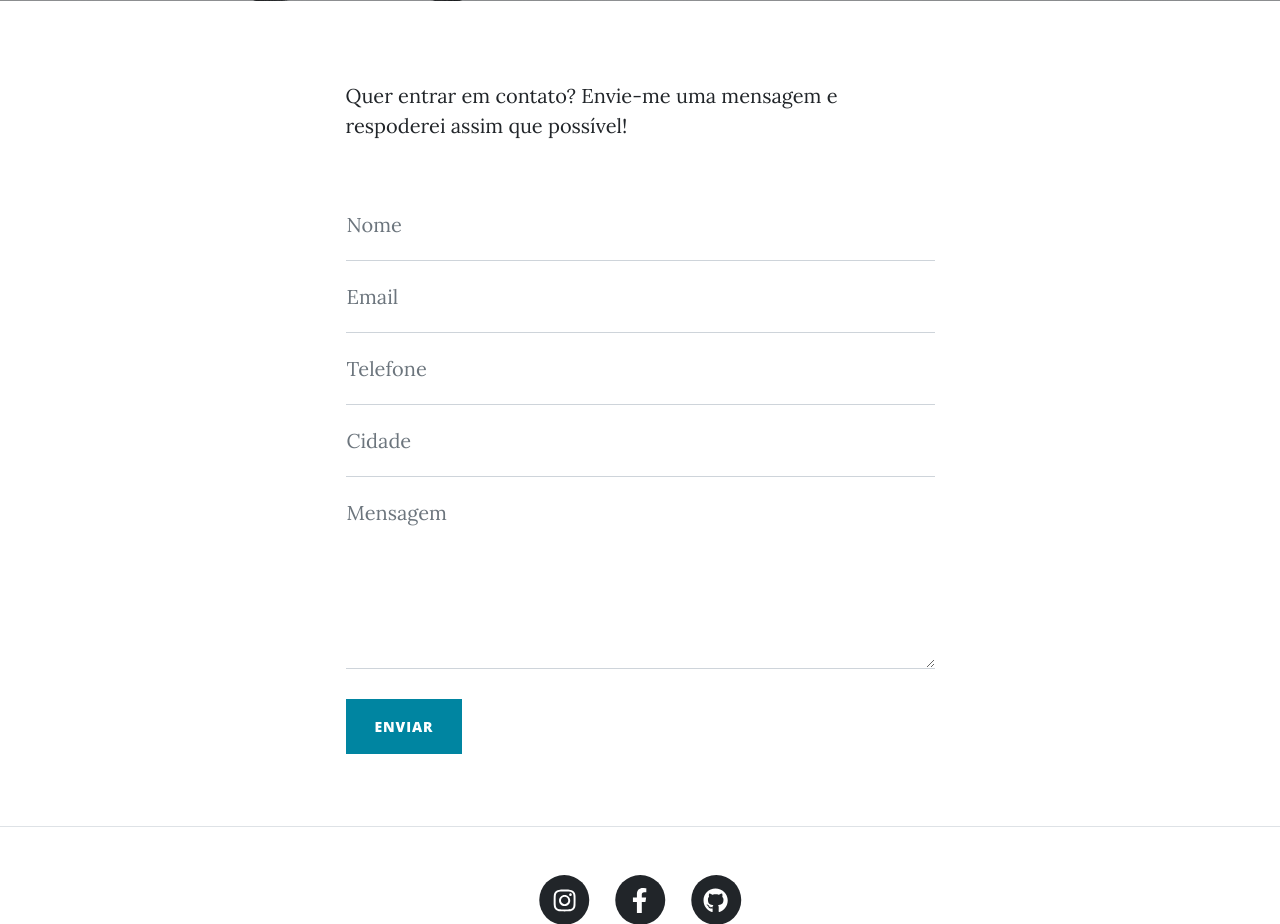
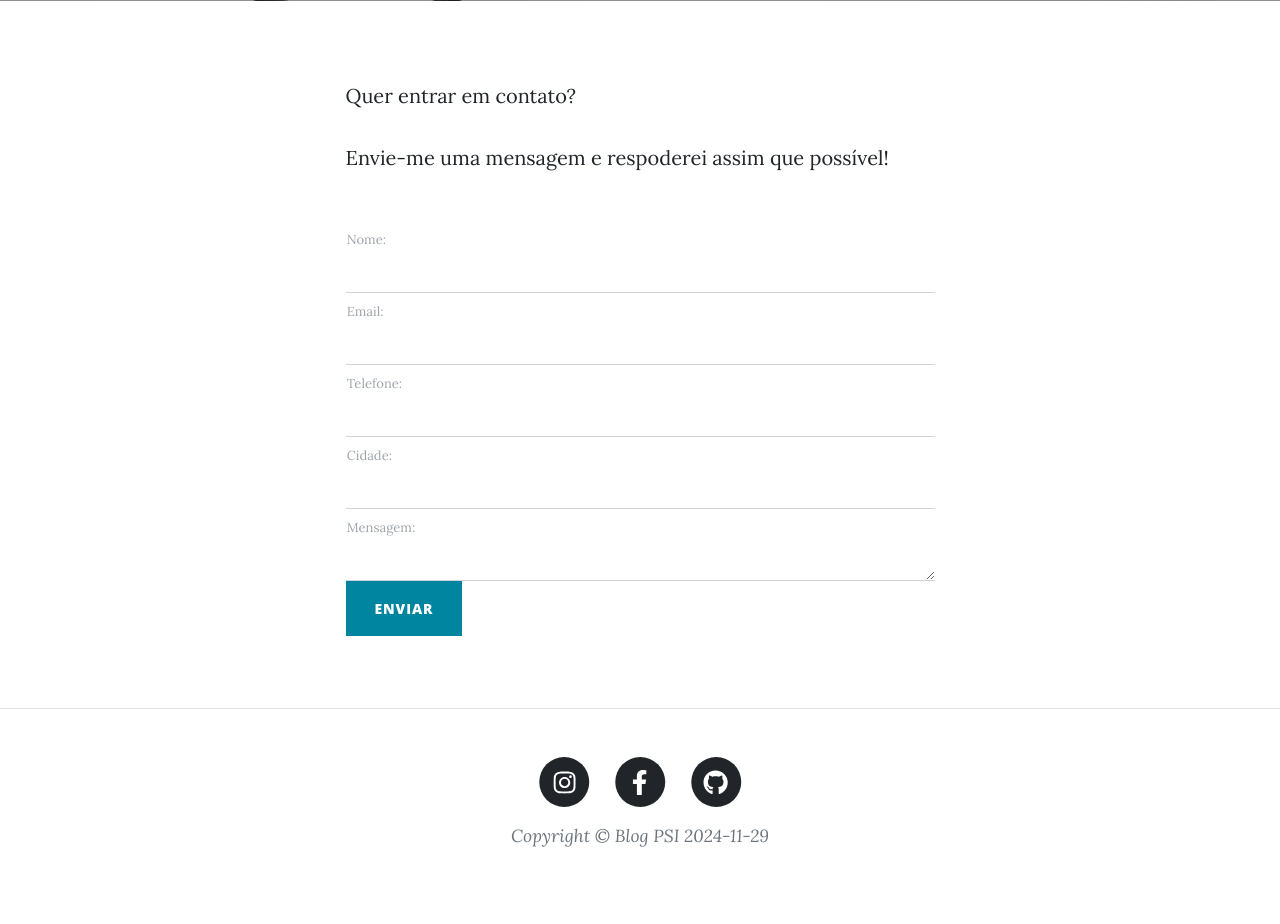
Before and after one commit to giullianabeatriz/BLOG-EXMPLO2, a Django app: page /contato/ in a window 1280 px wide. Shown: the part 531-1455 px from the top of the page. After the commit the page ends 1378 px from the top, so only its background shows below. Run offline with Django 5.2, Linux system fonts and the light colour scheme; data comes from the database, SQL or seed files in the repository; both versions use the stored data as it was after the commit; some libraries are stand-ins or nearby versions.

Commit message:
formulario django

```diff
--- /dev/null
+++ b/blog/forms.py
@@ -0,0 +1,24 @@
+from django import forms
+
+class MensagemForm(forms.Form):
+    nome = forms.CharField(
+        max_length=100,
+        label="Nome",
+        widget=forms.TextInput(attrs={"class": "form-control"}),
+    )
+    email = forms.EmailField(
+        widget=forms.EmailInput(attrs={"class": "form-control"}),
+    )
+    telefone = forms.CharField(
+        max_length=12,
+        widget=forms.TextInput(attrs={"class": "form-control"}),
+        )
+    cidade = forms.CharField(
+        max_length=100,
+        required=False,
+        widget=forms.TextInput(attrs={"class": "form-control"}),
+        )
+    mensagem = forms.CharField(
+        max_length=1000,
+        widget=forms.Textarea(attrs={"class": "form-control"}),
+    )
--- a/blog/templates/contact.html
+++ b/blog/templates/contact.html
@@ -23,61 +23,18 @@
             <div class="container px-4 px-lg-5">
                 <div class="row gx-4 gx-lg-5 justify-content-center">
                     <div class="col-md-10 col-lg-8 col-xl-7">
-                        <p>Quer entrar em contato? Envie-me uma mensagem e respoderei assim que possível!</p>
+                        <p>Quer entrar em contato? </p>
+                        <p>Envie-me uma mensagem e respoderei assim que possível!</p>
                         <div class="my-5">
-                            <!-- * * * * * * * * * * * * * * *-->
-                            <!-- * * SB Forms Contact Form * *-->
-                            <!-- * * * * * * * * * * * * * * *-->
-                            <!-- This form is pre-integrated with SB Forms.-->
-                            <!-- To make this form functional, sign up at-->
-                            <!-- https://startbootstrap.com/solution/contact-forms-->
-                            <!-- to get an API token!-->
                             <form id="contactForm" method="POST">
                                 {% csrf_token %}
+                                {% for field in form %}
                                 <div class="form-floating">
-                                    <input class="form-control {% if erro.nome %} is-invalid {% endif %}" id="name" name ="nome" type="text" placeholder="Digite seu nome" />
-                                    <label for="name">Nome</label>
-                                    <div class="invalid-feedback">O nome é obrigatório.</div>
+                                    {{ field.errors }}
+                                    {{ field }}
+                                    {{ field.label_tag }}
                                 </div>
-                                <div class="form-floating">
-                                    <input class="form-control{% if erro.email %} is-invalid {% endif %}" id="email" name = "email" type="email" placeholder="Digite seu email" />
-                                    <label for="email">Email</label>
-                                    <div class="invalid-feedback">O email é obrigatório.</div>
-                                </div>
-                                <div class="form-floating">
-                                    <input class="form-control{% if erro.telefone %} is-invalid {% endif %}" id="phone" type="tel" name = "telefone" placeholder="Digite seu telefone" />
-                                    <label for="phone">Telefone</label>
-                                    <div class="invalid-feedback">O telefone é obrigatório.</div>
-                                </div>
-                                <div class="form-floating">
-                                    <input class="form-control" id="cidade" type="cidade" name = "cidade" placeholder="Digite sua cidade" />
-                                    <label for="cidade">Cidade</label>
-                                    <div class="invalid-feedback">A city is required.</div>
-                                </div>
-                                <div class="form-floating">
-                                    <textarea class="form-control{% if erro.mensagem %} is-invalid {% endif %}" id="message" name = "mensagem" placeholder="Digite sua mensagem aqui" style="height: 12rem"></textarea>
-                                    <label for="message">Mensagem</label>
-                                    <div class="invalid-feedback">O email é obrigatório.</div>
-                                </div>
-                                <br />
-                                <!-- Submit success message-->
-                                <!---->
-                                <!-- This is what your users will see when the form-->
-                                <!-- has successfully submitted-->
-                                <div class="d-none" id="submitSuccessMessage">
-                                    <div class="text-center mb-3">
-                                        <div class="fw-bolder">Form submission successful!</div>
-                                        To activate this form, sign up at
-                                        <br />
-                                        <a href="https://startbootstrap.com/solution/contact-forms">https://startbootstrap.com/solution/contact-forms</a>
-                                    </div>
-                                </div>
-                                <!-- Submit error message-->
-                                <!---->
-                                <!-- This is what your users will see when there is-->
-                                <!-- an error submitting the form-->
-                                <div class="d-none" id="submitErrorMessage"><div class="text-center text-danger mb-3">Error sending message!</div></div>
-                                <!-- Submit Button-->
+                                {% endfor %}
                                 <button class="btn btn-primary text-uppercase" id="submitButton" type="submit">Enviar</button>
                             </form>
                         </div>
--- a/blog/views.py
+++ b/blog/views.py
@@ -1,6 +1,7 @@
-from django.shortcuts import render
 from django.shortcuts import render, redirect, get_object_or_404
+from django.forms.models import model_to_dict
 from .models import Post, Blog, Mensagem
+from .forms import MensagemForm
 
 def index(request):
     context = {
@@ -26,27 +27,20 @@ def contato(request):
         "blog": Blog.objects.first()
     }
     if request.method == "POST":
-        context['erro'] = {}
-        if not request.POST['nome']:
-            context['erro']['nome'] = True
-        if not request.POST['email']:
-            context['erro']['email'] = True
-        if not request.POST['telefone']:
-            context['erro']['telefone'] = True
-        if not request.POST['mensagem']:
-            context['erro']['mensagem'] = True
-        if context['erro']:
-            return render(request, "contact.html", context)
+        form = MensagemForm(request.POST)
+        if form.is_valid():
+            mensagem = Mensagem(
+                nome = form.cleaned_data["nome"],
+                email = form.cleaned_data["email"],
+                telefone = form.cleaned_data["telefone"],
+                mensagem = form.cleaned_data["mensagem"],
+                cidade = form.cleaned_data["cidade"],
+            )
+            mensagem.Save()
+        return redirect('mensagem')
 
-        mensagem = Mensagem(nome = request.POST['nome'],
-                            email = request.POST['email'],
-                            telefone = request.POST['telefone'],
-                            cidade = request.POST['cidade'],
-                            mensagem = request.POST['mensagem'])
-        mensagem.save()
-
-        return render(request, "contact.html", context)
     else:
+        context["form"] = MensagemForm()
         return render(request, "contact.html", context)
 
 def mensagem(request):
@@ -56,34 +50,24 @@ def mensagem(request):
 
     }
     return render(request, "mensagem.html", context)
-    return render(request, "mensagem.html", context)
 def editar_mensagem(request, mensagem_id):
+    mensagem = get_object_or_404(Mensagem, pk=mensagem_id)
     context = {
         "blog": Blog.objects.first(),
-        "mensagem": Mensagem.objects.get(pk=mensagem_id),
+        "form": MensagemForm(initial=model_to_dict(mensagem))
     }
+
     if request.method == "POST":
-        context['erro'] = {}
-        if not request.POST['nome']:
-            context['erro']['nome'] = True
-        if not request.POST['email']:
-            context['erro']['email'] = True
-        if not request.POST['telefone']:
-            context['erro']['telefone'] = True
-        if not request.POST['mensagem']:
-            context['erro']['mensagem'] = True
-        if context['erro']:
-            return render(request, "edit_contact.html", context)
+        if form.is_valid():
+            mensagem.nome = form.cleaned_data["nome"],
+            mensagem.email = form.cleaned_data["email"],
+            mensagem.telefone = form.cleaned_data["telefone"],
+            mensagem.mensagem = form.cleaned_data["mensagem"],
+            mensagem.cidade = form.cleaned_data["cidade"],
+            mensagem.Save()
+        return redirect('mensagem')
+    return render(request, "contact.html", context)
 
-        mensagem = context["mensagem"]
-        mensagem.nome = request.POST['nome']
-        mensagem.email = request.POST['email']
-        mensagem.telefone = request.POST['telefone']
-        mensagem.cidade = request.POST['cidade']
-        mensagem.mensagem = request.POST['mensagem']
-        mensagem.save()
-
-    return render(request, "edit_contact.html", context)
 def deletar_mensagem(request, mensagem_id):
     context = {
         "blog": Blog.objects.first(),
```
Also changed, not shown: db.sqlite3.
